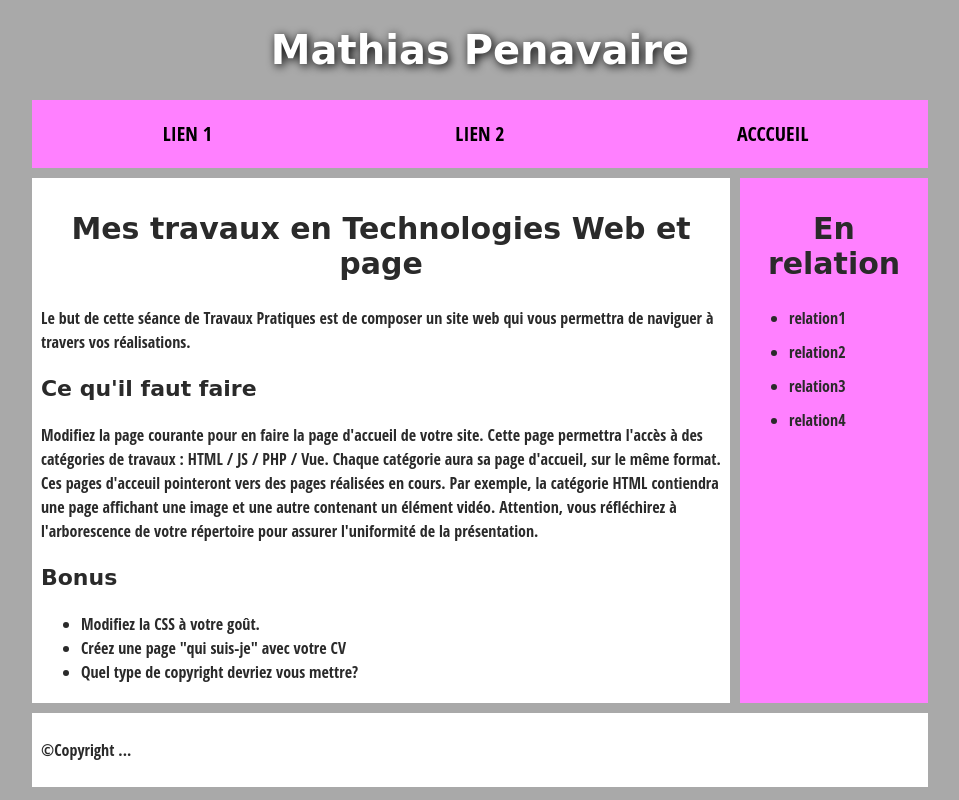
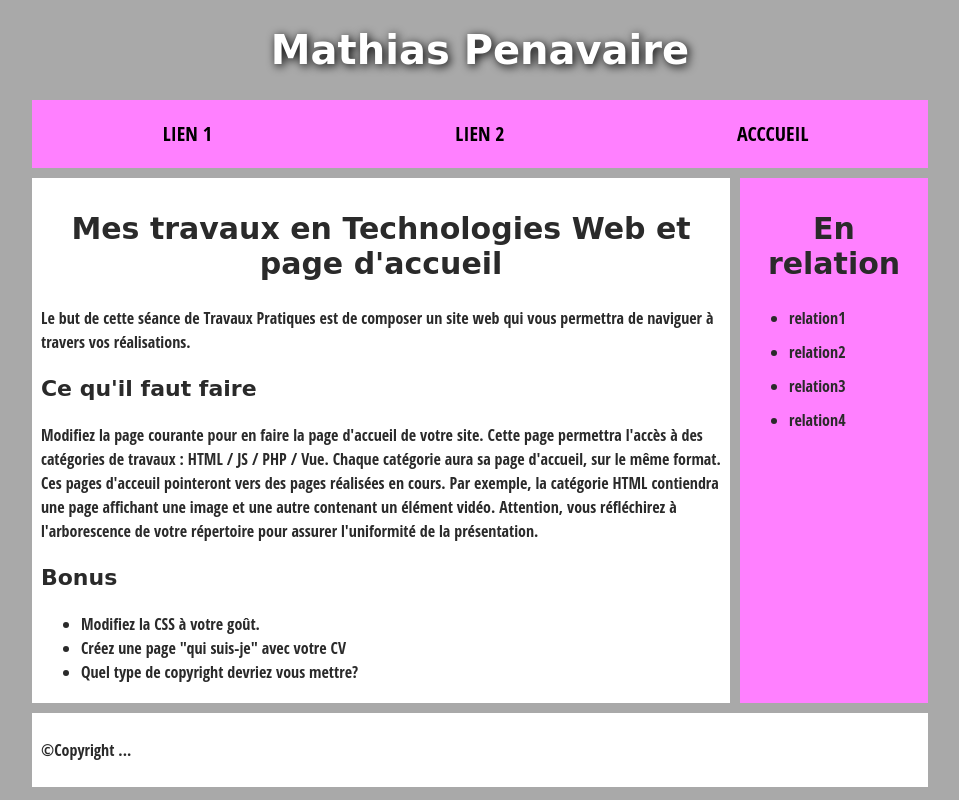
Before and after one commit to MathPenav/MathPenav.github.io, a plain HTML site: page HTML_TP_1/index.html in a window 1280 px wide. Shown: the whole page, without its empty margins (160-1119 px from the left). Drawn offline with Linux system fonts and the light colour scheme.

Commit message:
changement titre+accueil

```diff
--- a/HTML_TP_1/index.html
+++ b/HTML_TP_1/index.html
@@ -24,7 +24,7 @@
 
      <main>
       <article>
-        <h2>Mes travaux en Technologies Web et page</h2>
+        <h2>Mes travaux en Technologies Web et page d'accueil</h2>
         <p>Le but de cette séance de Travaux Pratiques est de composer un site web qui vous permettra de naviguer à travers vos réalisations.</p>
 
         <h3>Ce qu'il faut faire</h3>
```
